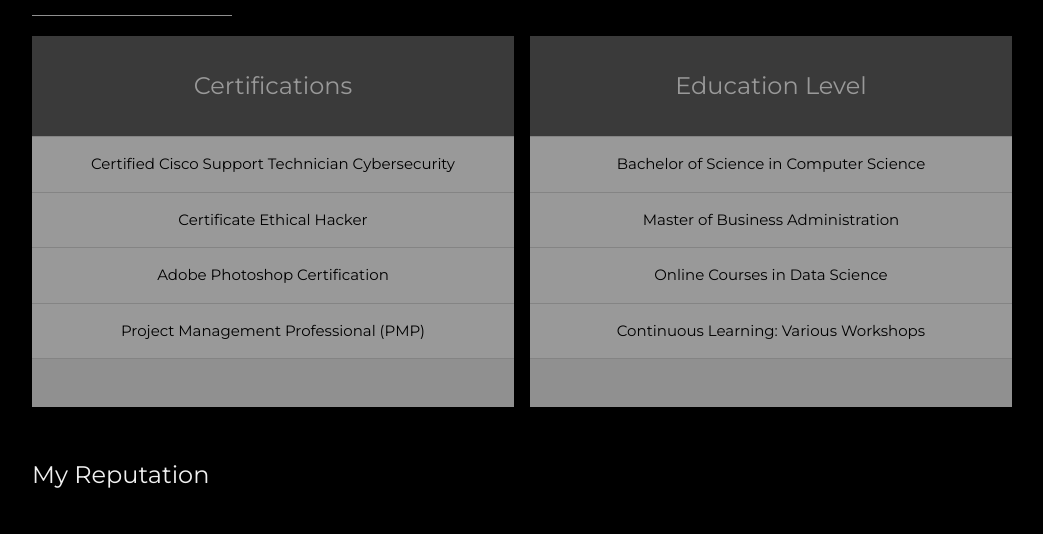
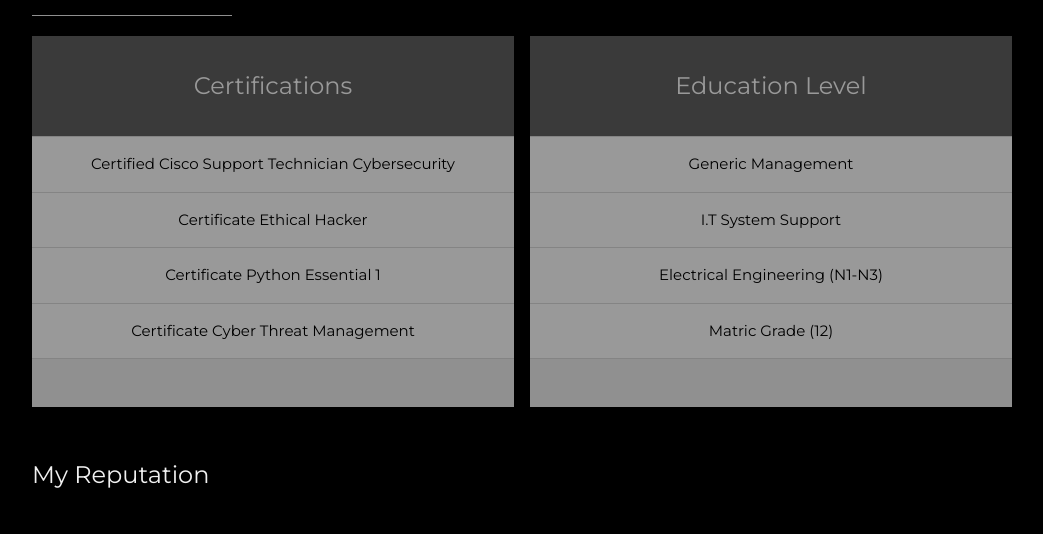
Before and after one commit to mthimkulu23/Cybersecurity_portfolio, a plain HTML site: page Cybersecurity_portfolio/index.html in a window 1280 px wide. Shown: the part 2280-2814 px from the top of the page, without its empty margins (178-1221 px from the left). Drawn offline with nearby package versions, Linux system fonts and the light colour scheme.

Commit message:
education background

```diff
--- a/Cybersecurity_portfolio/index.html
+++ b/Cybersecurity_portfolio/index.html
@@ -199,8 +199,8 @@
             <li class="w3-dark-grey w3-xlarge w3-padding-32">Certifications</li>
             <li class="w3-padding-16">Certified Cisco Support Technician Cybersecurity</li>
             <li class="w3-padding-16">Certificate Ethical Hacker</li>
-            <li class="w3-padding-16">Adobe Photoshop Certification</li>
-            <li class="w3-padding-16">Project Management Professional (PMP)</li>
+            <li class="w3-padding-16">Certificate Python Essential 1</li>
+            <li class="w3-padding-16">Certificate Cyber Threat Management</li>
             <li class="w3-light-grey w3-padding-24">
 
             </li>
@@ -210,10 +210,10 @@
     <div class="w3-half">
         <ul class="w3-ul w3-white w3-center w3-opacity w3-hover-opacity-off">
             <li class="w3-dark-grey w3-xlarge w3-padding-32">Education Level</li>
-            <li class="w3-padding-16">Bachelor of Science in Computer Science</li>
-            <li class="w3-padding-16">Master of Business Administration</li>
-            <li class="w3-padding-16">Online Courses in Data Science</li>
-            <li class="w3-padding-16">Continuous Learning: Various Workshops</li>
+            <li class="w3-padding-16">Generic Management </li>
+            <li class="w3-padding-16">I.T System Support</li>
+            <li class="w3-padding-16">Electrical Engineering (N1-N3)</li>
+            <li class="w3-padding-16">Matric Grade (12)</li>
             <li class="w3-light-grey w3-padding-24">
 
             </li>
```
